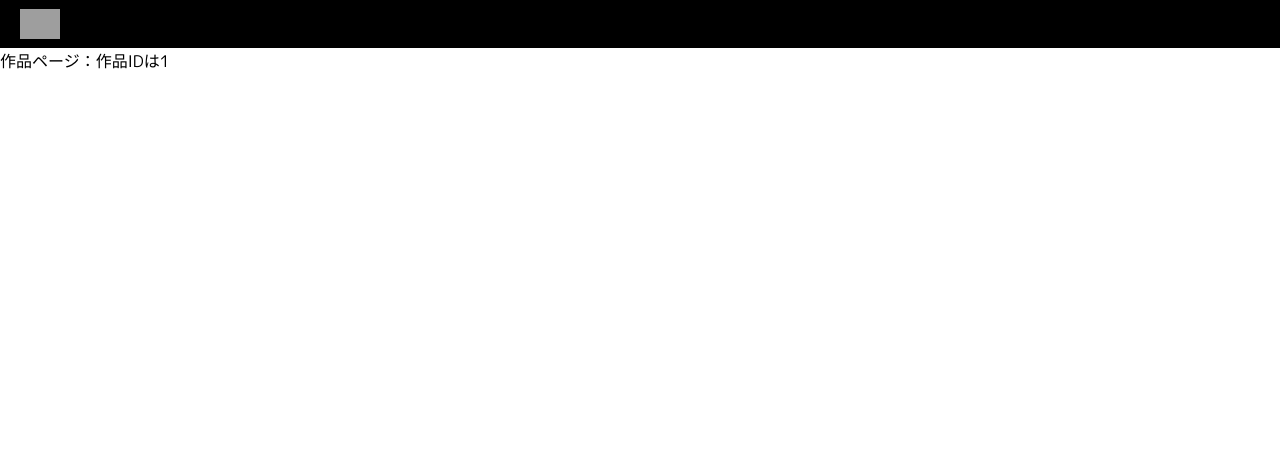
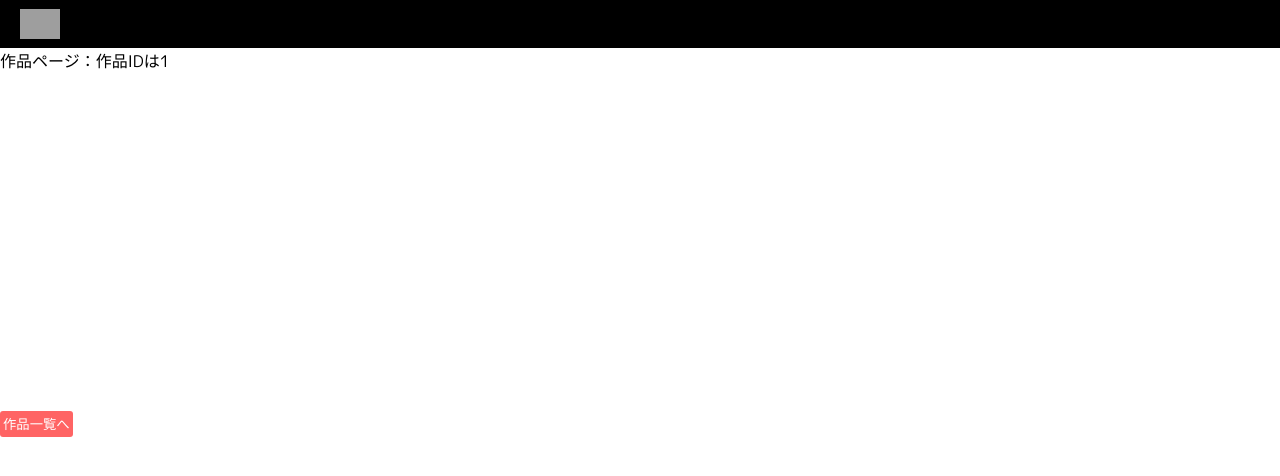
Before and after one commit to arco0922/iiiex-main2021-works, a React app: page /works/1 in a window 1280 px wide. Shown: the top 476 px of the page. Built offline with nearby package versions, Linux system fonts and the light colour scheme; grey boxes are pictures that could not be loaded.

Commit message:
[IndividualPage] feat: back to home btn

```diff
--- a/src/pages/IndividualPage/IndividualPage.tsx
+++ b/src/pages/IndividualPage/IndividualPage.tsx
@@ -1,7 +1,10 @@
 import { Header } from 'components/Header/Header';
+import { theme } from 'constants/Theme';
 import { worksInfoArr } from 'constants/WorksInfo';
 import React from 'react';
 import { RouteComponentProps, useParams, withRouter } from 'react-router';
+import { Link } from 'react-router-dom';
+import styled from 'styled-components';
 import { IndividualWorksWindow } from './IndividualWorksWindow';
 
 interface Params {
@@ -22,8 +25,29 @@ const IndividualPageComponent: React.VFC<RouteComponentProps<Params>> = ({ match
       <Header />
       <p>作品ページ：作品IDは{worksId}</p>
       <IndividualWorksWindow srcUrl={worksInfo.srcUrlPc} iframeHeight={iframeHeight} iframeWidth={iframeWidth} />
+      <StyledButton>
+        <StyledLink to="/">作品一覧へ</StyledLink>
+      </StyledButton>
     </div>
   );
 };
 
 export const IndividualPage = withRouter(IndividualPageComponent);
+
+const StyledButton = styled.button`
+  background-color: ${theme.color.primary};
+  color: white;
+  text-decoration: none;
+  outline: none;
+  border: none;
+  padding: 3px;
+  border-radius: 3px;
+  &:hover {
+    background-color: ${theme.color.activePrimary};
+  }
+`;
+
+const StyledLink = styled(Link)`
+  text-decoration: none;
+  color: white;
+`;
```
